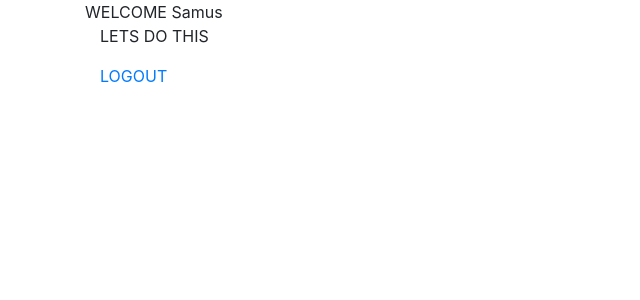
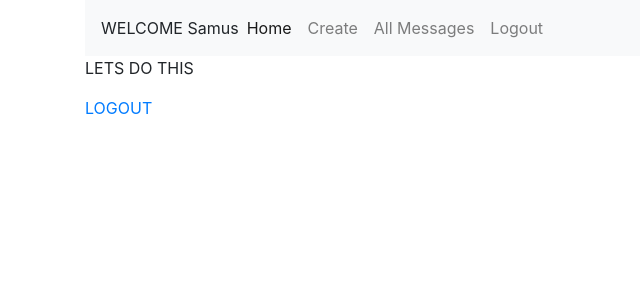
Before and after one commit to Asingjr2/tweet_me_dj, a Django app: page /home in a window 1280 px wide. Shown: the top 300 px of the page, without its empty margins (0-640 px from the left). Run offline with Django 3.2, Linux system fonts and the light colour scheme; a user stored in the database is signed in; parts of the project's set-up code (start-up, migrations or seed data) failed here and were passed over; some libraries are stand-ins or nearby versions.

Commit message:
adding restframework and navbar.  altering home page

```diff
--- a/tweet_me/tweet_me/settings/local.py
+++ b/tweet_me/tweet_me/settings/local.py
@@ -43,8 +43,10 @@ INSTALLED_APPS = [
     'django.contrib.staticfiles',
     # Internal
     "tweets",
+    "accounts",
     # External
     "crispy_forms",
+    "rest_framework"
 ]
 
 MIDDLEWARE = [
--- a/tweet_me/tweet_me/urls.py
+++ b/tweet_me/tweet_me/urls.py
@@ -7,7 +7,8 @@ from django.conf.urls.static import static
 
 urlpatterns = [
     path('admin/', admin.site.urls),
-    path("", include("tweets.urls"))
+    path("", include("tweets.urls")),
+    path("api/tweets/", include("tweets.api.urls"))
 ]
 
 if settings.DEBUG:
--- a/tweet_me/tweets/templates/layout.html
+++ b/tweet_me/tweets/templates/layout.html
@@ -16,10 +16,30 @@
     </head>
     <body>
         <div class="container">
-            WELCOME {{ user.username }}
-            <div class="container">
+            <header>
+                <nav class="navbar navbar-expand-lg navbar-light bg-light">
+                    <div>
+                        WELCOME {{ user.username }}
+                    </div>
+                            <div class="collapse navbar-collapse" id="navbarNav">
+                              <ul class="navbar-nav">
+                                <li class="nav-item active">
+                                  <a class="nav-link" href="{% url 'home' %}">Home <span class="sr-only">(current)</span></a>
+                                </li>
+                                <li class="nav-item">
+                                  <a class="nav-link" href="{% url 'create' %}">Create</a>
+                                </li>
+                                <li class="nav-item">
+                                  <a class="nav-link" href="{% url 'list' %}">All Messages</a>
+                                </li>
+                                <li class="nav-item">
+                                    <a class="nav-link" href="{% url 'logout' %}">Logout</a>
+                                </li>
+                              </ul>
+                            </div>
+                          </nav>
+            </header>
                 {% block body %}{% endblock %}
-            </div>
             {% block extra_js %}{% endblock %}
         </div>
     </body>
```
Also changed, not shown: tweet_me/db.sqlite3.
